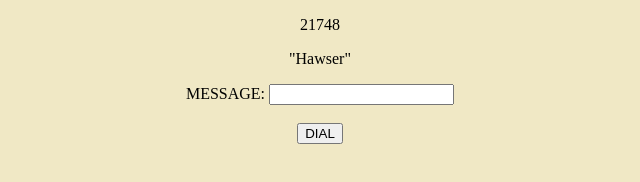
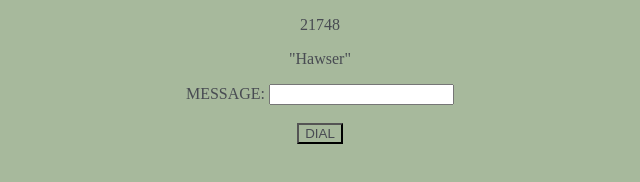
Before and after one commit to OliverSarrow/oliversarrow.github.io, a website: page index.html in a window 1280 px wide. Shown: the whole page, without its empty margins (320-960 px from the left). Drawn offline with Linux system fonts and the light colour scheme.

Commit message:
css styling - adjust color

```diff
--- a/Styles/Styles.css
+++ b/Styles/Styles.css
@@ -1,9 +1,15 @@
 body {
   text-align: center;
-  background-color: #f0e8c5;
+  background-color: #a7b99c;
+  color: #484b52;
 }
 
 #hidden {
   text-align: left;
   opacity: 0;
 }
+
+button {
+  color: #484b52;
+  background-color: #a7b99c;
+}
```
